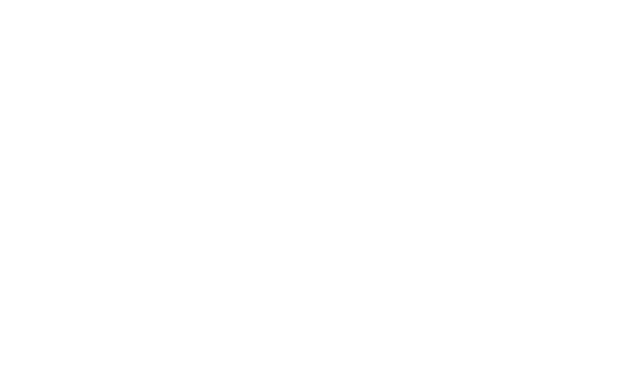
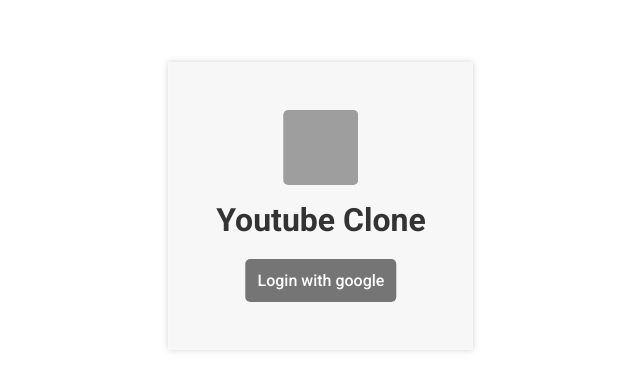
Before and after one commit to Fallou24/youtube-clone, a React (Create React App) app: page /auth in a window 1280 px wide. Before the commit this address had no page. Shown: the part 154-544 px from the top of the page, without its empty margins (319-959 px from the left). Built offline with nearby package versions, Linux system fonts and the light colour scheme; grey boxes are pictures that could not be loaded.

Commit message:
Auth component design

```diff
--- a/src/App.js
+++ b/src/App.js
@@ -4,6 +4,7 @@
 import Home from "./pages/home/Home";
 import Subscriptions from "./pages/subscriptions/Subscriptions";
 import LikedVideos from "./pages/likedVideos/LikedVideos";
+import Auth from "./pages/auth/Auth";
 
 const App = () => {
   return (
@@ -11,7 +12,8 @@
       <Routes>
         <Route path="/" element={<Home />} />
         <Route path="/subscriptions" element={<Subscriptions />} />
-        <Route path="/likedVideos" element={<LikedVideos/>} />
+        <Route path="/likedVideos" element={<LikedVideos />} />
+        <Route path="/auth" element={<Auth />} />
       </Routes>
     </BrowserRouter>
   );
--- a/src/components/categories/Categories.jsx
+++ b/src/components/categories/Categories.jsx
@@ -26,7 +26,7 @@
 
   return (
 
-      <div className="categories" onScroll={() => console.log(window.scrollX)}>
+      <div className="categories" >
         {categories.map((cat, index) => (
           <span
             key={index}
--- a/src/components/sidebar/Sidebar.jsx
+++ b/src/components/sidebar/Sidebar.jsx
@@ -18,7 +18,7 @@
       <NavLink to="/likedVideos">
         <ThumbUpIcon />
       </NavLink>
-      <button>
+      <button >
         <LogoutIcon />
       </button>
     </div>
--- a/src/components/videos/videos.scss
+++ b/src/components/videos/videos.scss
@@ -18,7 +18,7 @@
       margin-bottom: 0.5rem;
 
       img {
-        max-height: 185px;;
+        max-height: 170px;;
         width: 100%;
         object-fit: cover;
         border-radius: 10px;
--- /dev/null
+++ b/src/pages/auth/Auth.jsx
@@ -0,0 +1,18 @@
+import React from "react";
+import "./auth.scss";
+const Auth = () => {
+  return (
+    <div className="auth">
+      <div className="auth__container">
+        <img
+          src="http://pngimg.com/uploads/youtube/youtube_PNG2.png"
+          alt=""
+        />
+        <h1>Youtube Clone</h1>
+        <button>Login with google</button>
+      </div>
+    </div>
+  );
+};
+
+export default Auth;
--- /dev/null
+++ b/src/pages/auth/auth.scss
@@ -0,0 +1,31 @@
+.auth {
+  &__container {
+    position: absolute;
+    top: 45%;
+    left: 50%;
+    transform: translate(-50%, -50%);
+    box-shadow: 0 0 6px rgba(128, 128, 128, 0.342);
+    padding: 3rem;
+    text-align: center;
+    min-width: 300px;
+    background: rgba(128, 128, 128, 0.062);
+
+    img {
+      width: 75px;
+      height: 75px;
+      object-fit: cover;
+      border-radius: 5px;
+      margin-bottom: 0.75rem;
+    }
+    h1 {
+      margin-bottom: 1.25rem;
+    }
+    button {
+      background: var(--text-color);
+      padding: 0.75rem;
+      color: var(--container-color);
+      font-weight: var(--font-medium);
+      border-radius: 5px;
+    }
+  }
+}
```
Also changed, not shown: src/firebase/firebase.js (added, +12 -0 lines), 1 other file (tests, documents, lock files or other folders).
